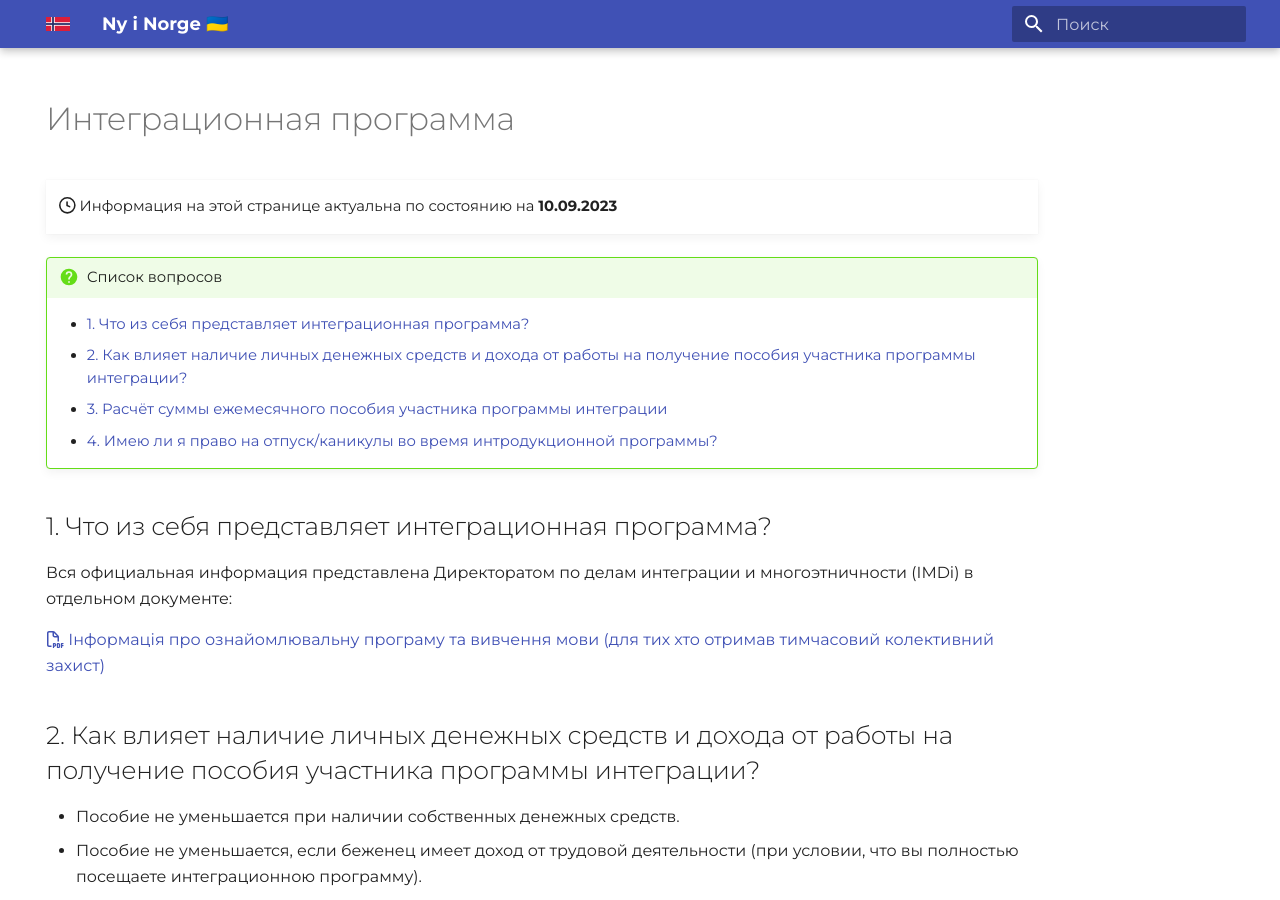
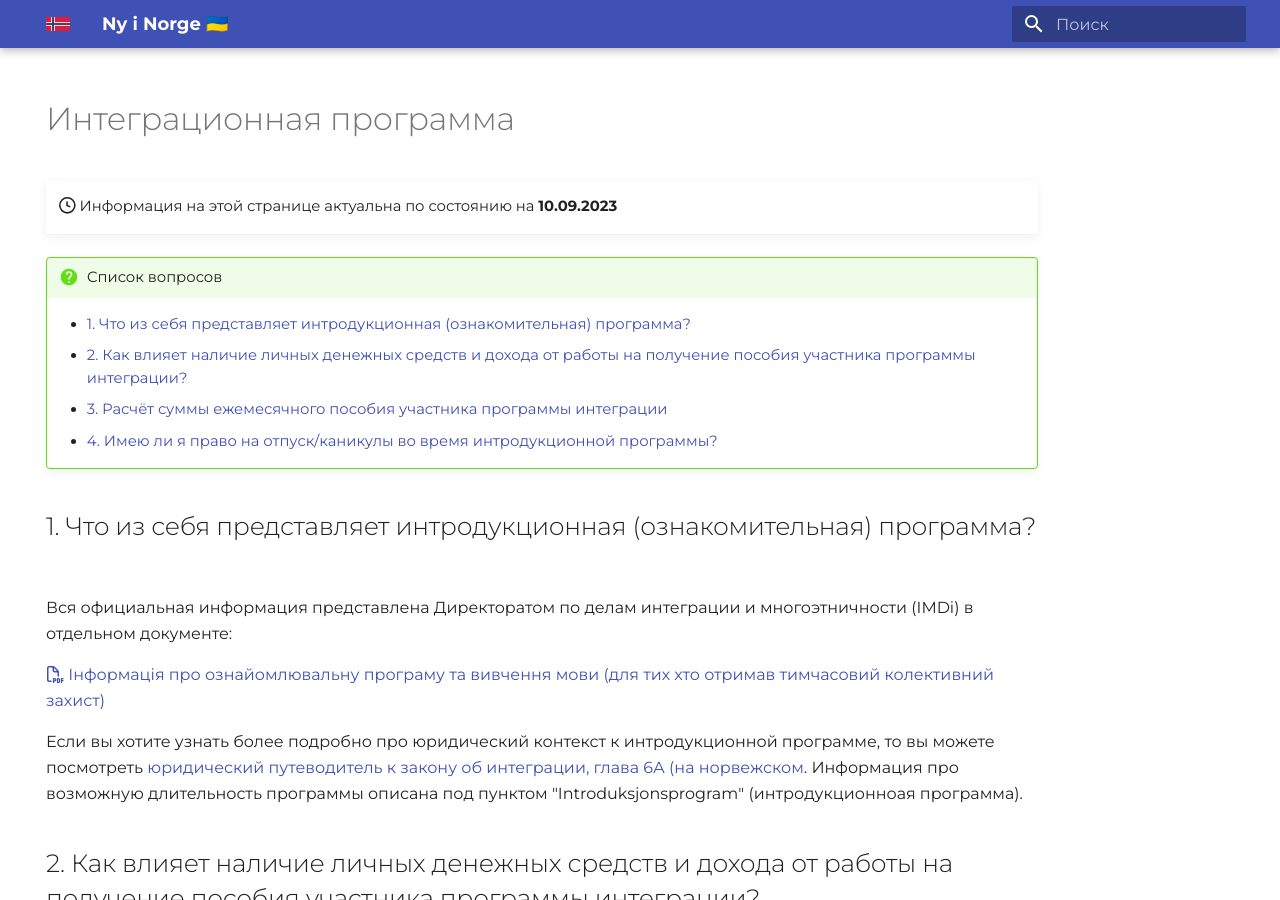
Before and after one commit to nyinorge/nyinorge.github.io, an MkDocs documentation site: the page built from docs/introduction-programme.md, in a window 1280 px wide and 900 px high. Built offline with MkDocs 1.6.1 and Material for MkDocs 9.7.7, drawn with Linux system fonts in a browser that asks for light colours.

Commit message:
Add a note to the legal guide to the temporary chapter 6A of the Integration Act

```diff
--- a/docs/introduction-programme.md
+++ b/docs/introduction-programme.md
@@ -10,10 +10,13 @@ hide:
 !!! question "Cписок вопросов"
     [TOC]
 
-# 1. Что из себя представляет интеграционная программа?
+# 1. Что из себя представляет интродукционная (ознакомительная) программа?
 Вся официальная информация представлена Директоратом по делам интеграции и многоэтничности (IMDi) в отдельном документе:
 
 [:fontawesome-regular-file-pdf: Інформація про ознайомлювальну програму та вивчення мови (для тих хто отримав тимчасовий колективний захист)](https://www.imdi.no/contentassets/01a5d4b027b74dc0abee4fbdb8f0d3b7/ukrainsk---informasjon-om-introduksjonsprogram-og-sprakopplaring-for-deg-med-midlertidig-kollektiv-beskyttelse.pdf)
+
+Если вы хотите узнать более подробно про юридический контекст к интродукционной программе, то вы можете посмотреть [юридический путеводитель к закону об интеграции, глава 6А (на норвежском](https://www.imdi.no/kvalifisering/regelverk/juridisk-veileder-til-integreringslovens-midlertidige-kapittel-6a/). Информация про возможную длительность программы описана под пунктом "Introduksjonsprogram" (интродукционноая программа).
+
 
 # 2. Как влияет наличие личных денежных средств и дохода от работы на получение пособия участника программы интеграции?
 
```
